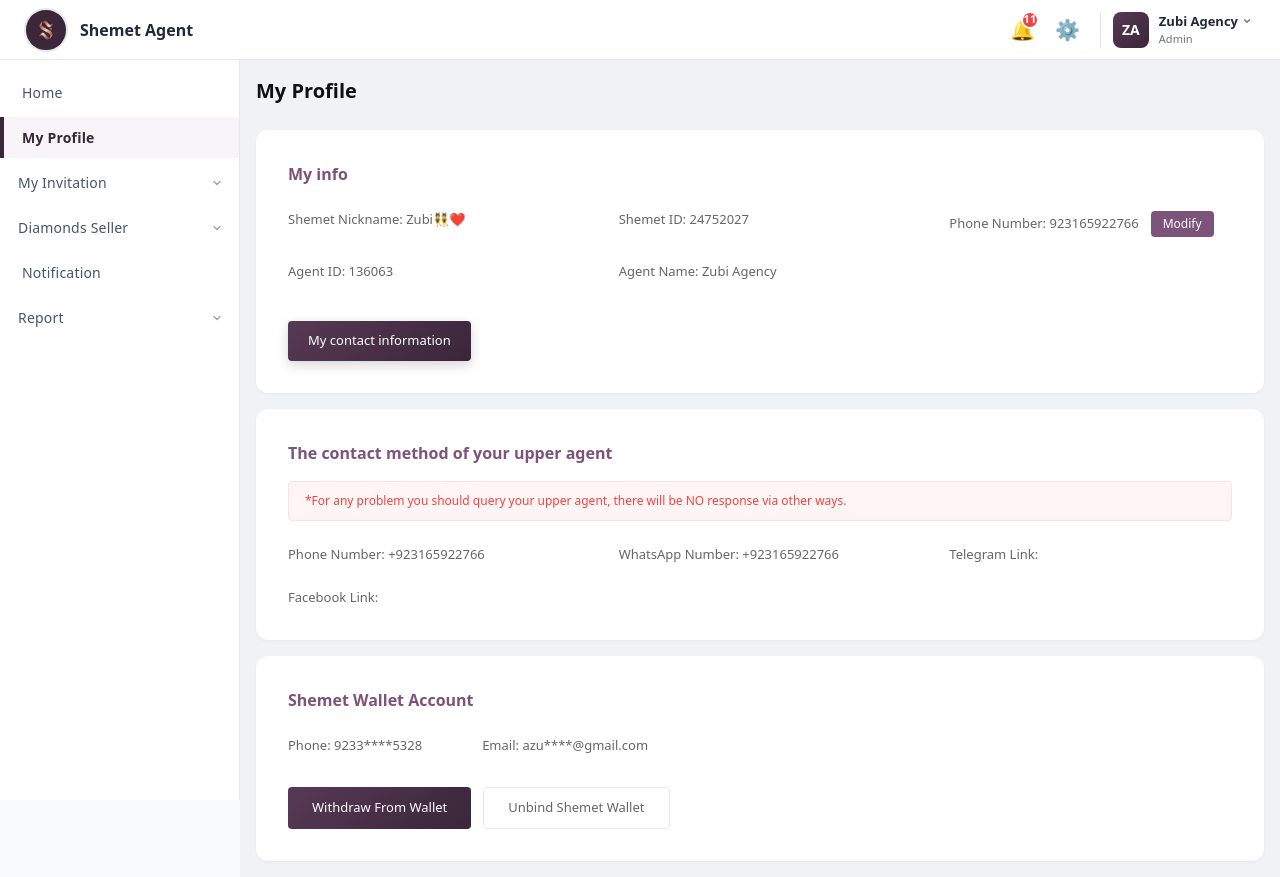
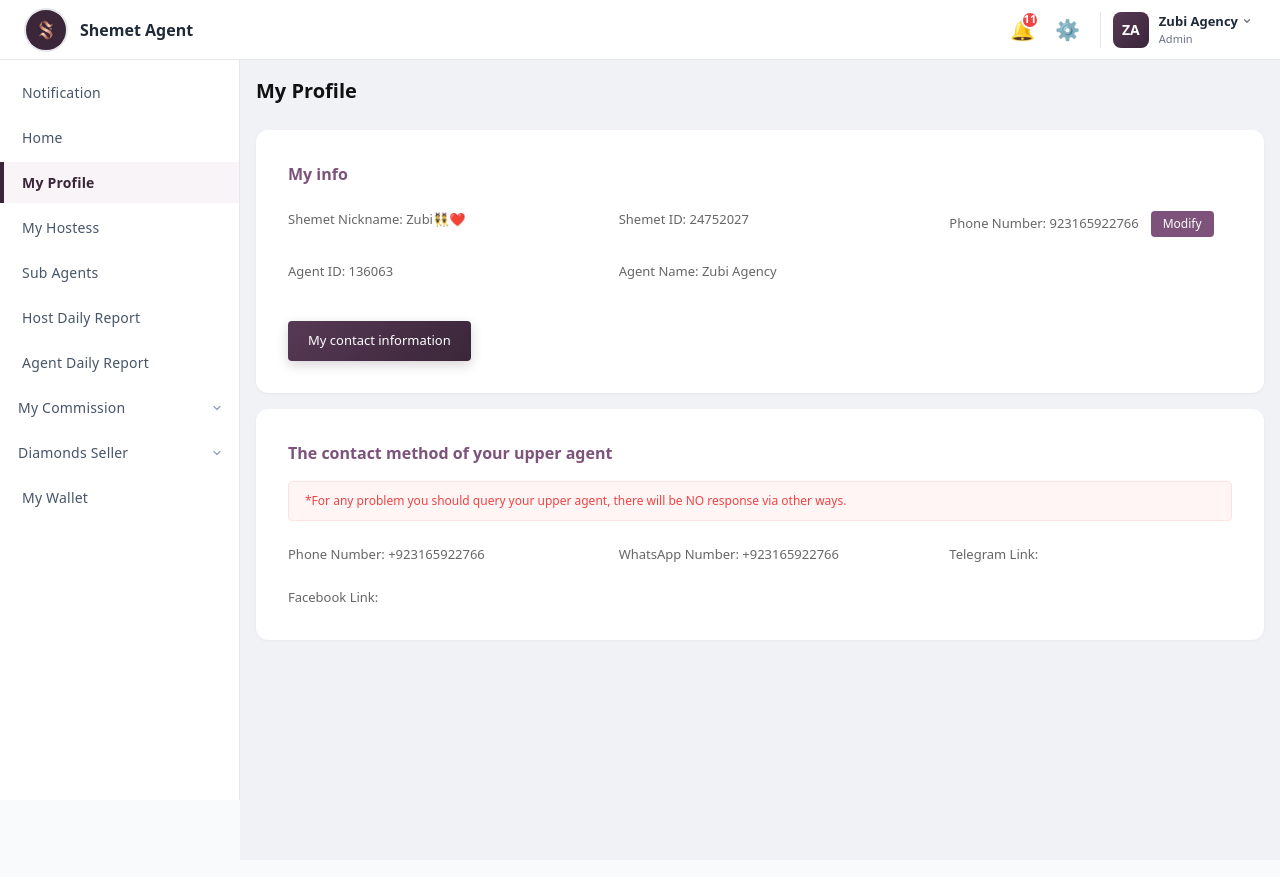
Before and after one commit to kariyawasamnaveen/shemet-agency-dashboard, a Next.js app: page /my-profile in a window 1280 px wide. Built offline with nearby package versions, Linux system fonts and the light colour scheme.

Commit message:
Client feedback: Sidebar restructure

```diff
--- a/app/components/Sidebar.js
+++ b/app/components/Sidebar.js
@@ -17,32 +17,18 @@ export default function Sidebar() {
   }
 
   const menuStructure = [
+    { label: 'Notification', href: '/notification' },
     { label: 'Home', href: '/' },
     { label: 'My Profile', href: '/my-profile' },
+    { label: 'My Hostess', href: '/invitation/invitees/hosts' },
+    { label: 'Sub Agents', href: '/invitation/invitees/agents' },
+    { label: 'Host Daily Report', href: '/invitation/daily-report/hosts' },
+    { label: 'Agent Daily Report', href: '/invitation/daily-report/agents' },
     {
-      label: 'My Invitation',
+      label: 'My Commission',
       children: [
-        {
-          label: 'Invitee List',
-          children: [
-            { label: 'Hosts List', href: '/invitation/invitees/hosts' },
-            { label: 'Agents List', href: '/invitation/invitees/agents' },
-          ]
-        },
-        {
-          label: "Invitees' Daily Report",
-          children: [
-            { label: 'Hosts Report', href: '/invitation/daily-report/hosts' },
-            { label: 'Agents Report', href: '/invitation/daily-report/agents' },
-          ]
-        },
-        {
-          label: 'Invitation Rewards',
-          children: [
-            { label: 'Regular Rewards', href: '/invitation/rewards/regular' },
-            { label: 'Extra Rewards', href: '/invitation/rewards/extra' },
-          ]
-        }
+        { label: 'Your Commission', href: '/invitation/rewards/regular' },
+        { label: 'Sub Agent Commission', href: '/invitation/rewards/extra' },
       ]
     },
     {
@@ -50,16 +36,10 @@ export default function Sidebar() {
       children: [
         { label: 'Dealers Management', href: '/diamonds/dealers' },
         { label: 'Complaint', href: '/diamonds/complaint' },
+        { label: 'Commission (Coming Soon)', href: '#', disabled: true },
       ]
     },
-    { label: 'Notification', href: '/notification' },
-    {
-      label: 'Report',
-      children: [
-        { label: 'Report', href: '/report/report' },
-        { label: 'Report Records', href: '/report/reportRecords' },
-      ]
-    }
+    { label: 'My Wallet', href: '/coins-diamonds' },
   ];
 
   const renderMenu = (items, depth = 0) => {
@@ -111,6 +91,20 @@ export default function Sidebar() {
                   >
                     <polyline points="6 9 12 15 18 9"></polyline>
                   </svg>
+                </div>
+              ) : item.disabled ? (
+                // Disabled / Coming Soon item
+                <div style={{
+                  display: 'flex',
+                  alignItems: 'center',
+                  padding: `10px 16px 10px ${18 + (depth * 20)}px`,
+                  color: '#94a3b8',
+                  fontSize: 13,
+                  fontStyle: 'italic',
+                  cursor: 'default',
+                  letterSpacing: '0.1px',
+                }}>
+                  {item.label}
                 </div>
               ) : (
                 // Nav Link
--- a/app/my-profile/page.js
+++ b/app/my-profile/page.js
@@ -74,46 +74,7 @@ export default function MyProfilePage() {
                     </div>
                 </section>
 
-                {/* 3. Shemet Wallet Account Card */}
-                <section style={{ background: '#fff', borderRadius: 12, padding: 32, boxShadow: '0 1px 3px rgba(0,0,0,0.05)' }}>
-                    <h2 style={{ fontSize: 16, fontWeight: 600, color: brandPlumLight, marginBottom: 24 }}>Shemet Wallet Account</h2>
-
-                    <div style={{ display: 'flex', gap: 60, marginBottom: 32 }}>
-                        <div>
-                            <div style={{ fontSize: 13, color: '#666' }}>Phone: 9233****5328</div>
-                        </div>
-                        <div>
-                            <div style={{ fontSize: 13, color: '#666' }}>Email: azu****@gmail.com</div>
-                        </div>
-                    </div>
-
-                    <div style={{ display: 'flex', gap: 12 }}>
-                        <button style={{
-                            background: 'linear-gradient(135deg, #573955, #3a2639)',
-                            color: '#fff',
-                            border: 'none',
-                            borderRadius: 4,
-                            padding: '10px 24px',
-                            fontSize: 13,
-                            fontWeight: 500,
-                            cursor: 'pointer'
-                        }}>
-                            Withdraw From Wallet
-                        </button>
-                        <button style={{
-                            background: '#fff',
-                            color: '#666',
-                            border: '1px solid #e5e7eb',
-                            borderRadius: 4,
-                            padding: '10px 24px',
-                            fontSize: 13,
-                            fontWeight: 500,
-                            cursor: 'pointer'
-                        }}>
-                            Unbind Shemet Wallet
-                        </button>
-                    </div>
-                </section>
+                {/* Wallet moved to My Wallet page */}
             </div>
         </main>
     )
```
